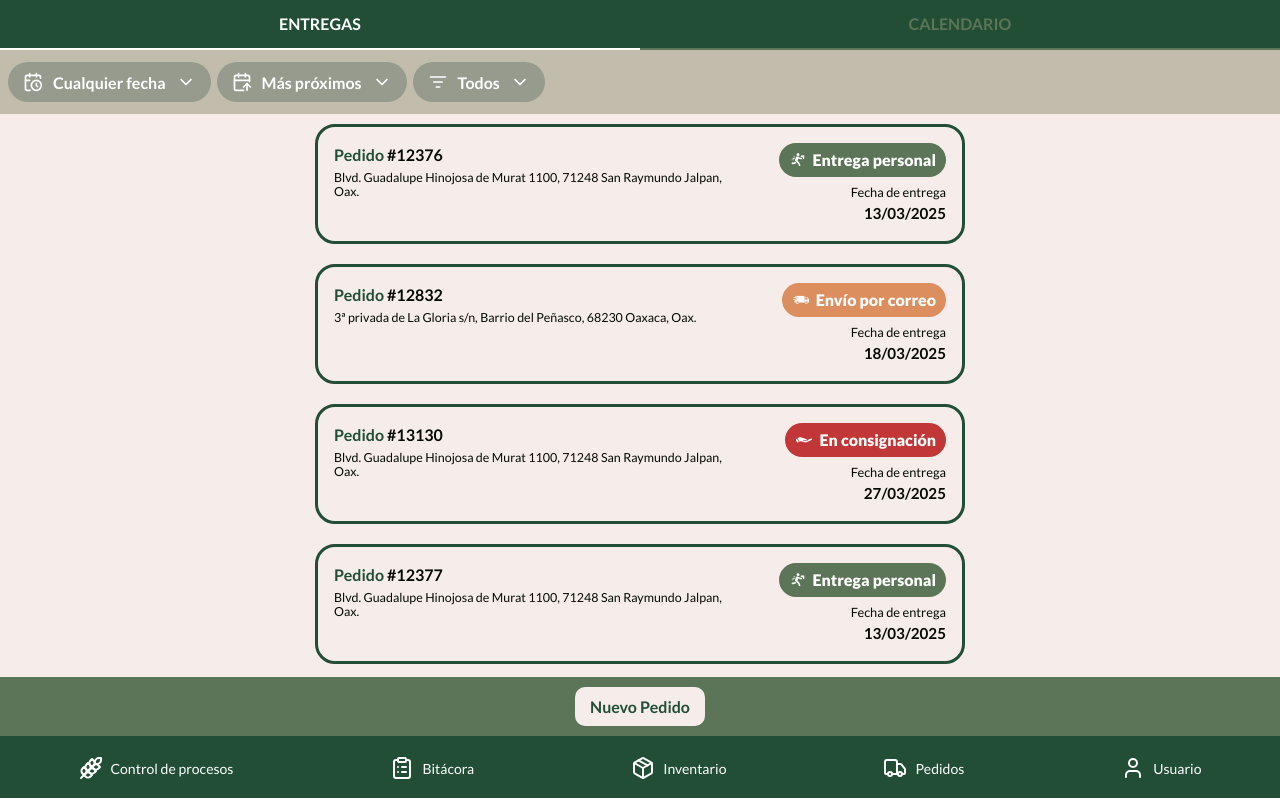
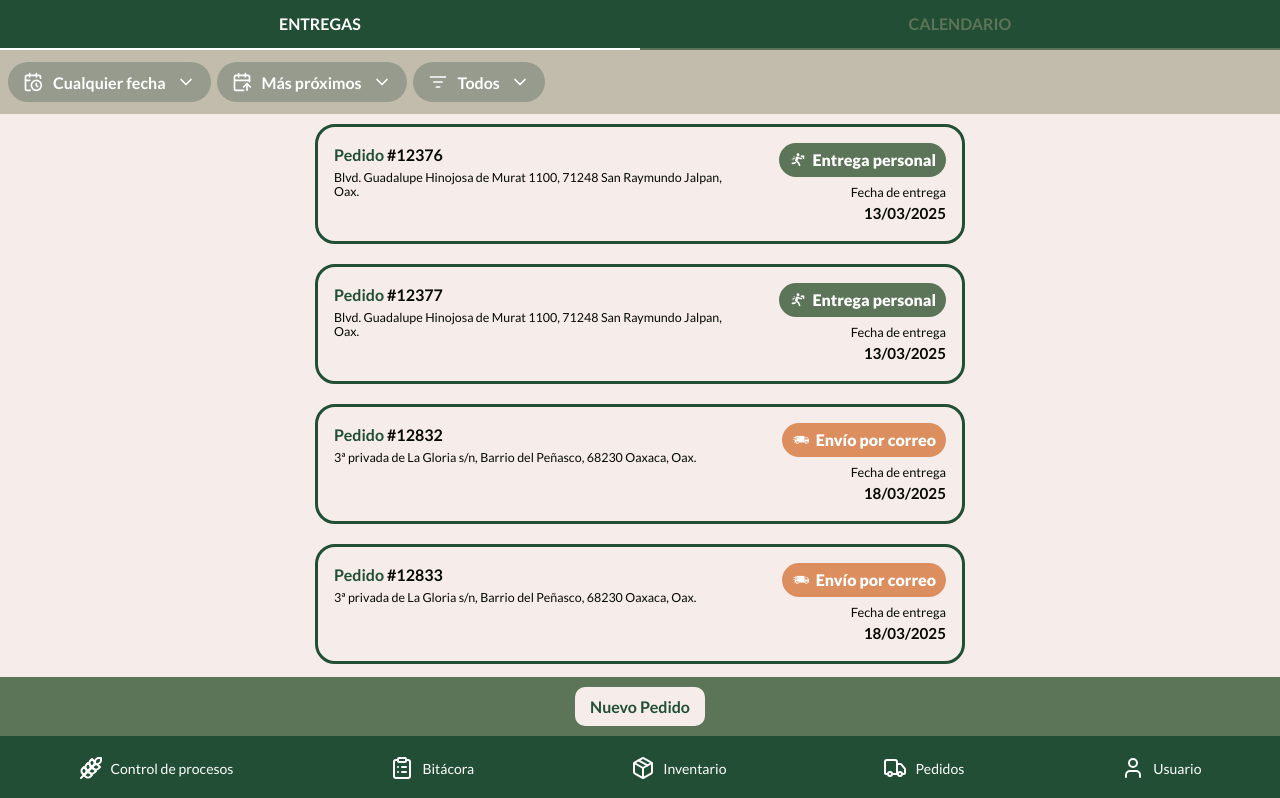
Before and after one commit to UTDallasEPICS/xuchil, a Next.js app: page /orders/deliveries in a window 1280 px wide. Shown: the top 798 px of the page. Built offline with nearby package versions, Linux system fonts and the light colour scheme.

Commit message:
Date ordering now works properly

```diff
--- a/src/app/orders/deliveries/page.tsx
+++ b/src/app/orders/deliveries/page.tsx
@@ -4,7 +4,7 @@ import { useState, useMemo } from "react";
 import OrderCard from "@/components/OrderCard";
 import FilterButton from "@/components/FilterButton";
 import BottomButton from "@/components/BottomButton";
-
+import { Order } from "@/types/Order";
 import { fetchOrders } from "@/constants/api";
 import {
   dateFilterOptions,
@@ -13,6 +13,28 @@ import {
 } from "@/constants/filterOptions";
 
 import styles from "./Deliveries.module.css";
+
+function parseMXDate(raw: string): Date | null {
+  if (!raw) return null;
+  const clean = raw.trim();
+  const parts = clean.split("/");
+  if (parts.length !== 3) return null;
+  const [dd, mm, yyyy] = parts.map((p) => Number(p));
+  const d = new Date(yyyy, mm - 1, dd);
+  return isNaN(d.getTime()) ? null : d;
+}
+
+const compareDates = (a: Order, b: Order, asc = true) => {
+  const da = parseMXDate(a.deliveryDate);
+  const db = parseMXDate(b.deliveryDate);
+
+  if (!da && !db) return 0;
+  if (!da) return 1;
+  if (!db) return -1;
+
+  return asc ? da.getTime() - db.getTime() : db.getTime() - da.getTime();
+};
+
 
 const Deliveries = () => {
   const [dateFilter, setDateFilter] = useState(dateFilterOptions[0]);
@@ -30,21 +52,9 @@ const Deliveries = () => {
       );
     }
 
-    if (sortFilter.value === "asc") {
-      list = [...list].sort(
-        (a, b) =>
-          new Date(a.deliveryDate).getTime() -
-          new Date(b.deliveryDate).getTime()
-      );
-    } else {
-      list = [...list].sort(
-        (a, b) =>
-          new Date(b.deliveryDate).getTime() -
-          new Date(a.deliveryDate).getTime()
-      );
-    }
-    return list;
-  }, [orders, deliveryFilter, sortFilter]);
+    const asc = sortFilter.value === "asc";
+    return [...list].sort((a, b) => compareDates(a, b, asc));
+  }, [orders, deliveryFilter, dateFilter, sortFilter]);
 
   const handleNewOrder = () => {
     console.log("Nuevo pedido");
```
